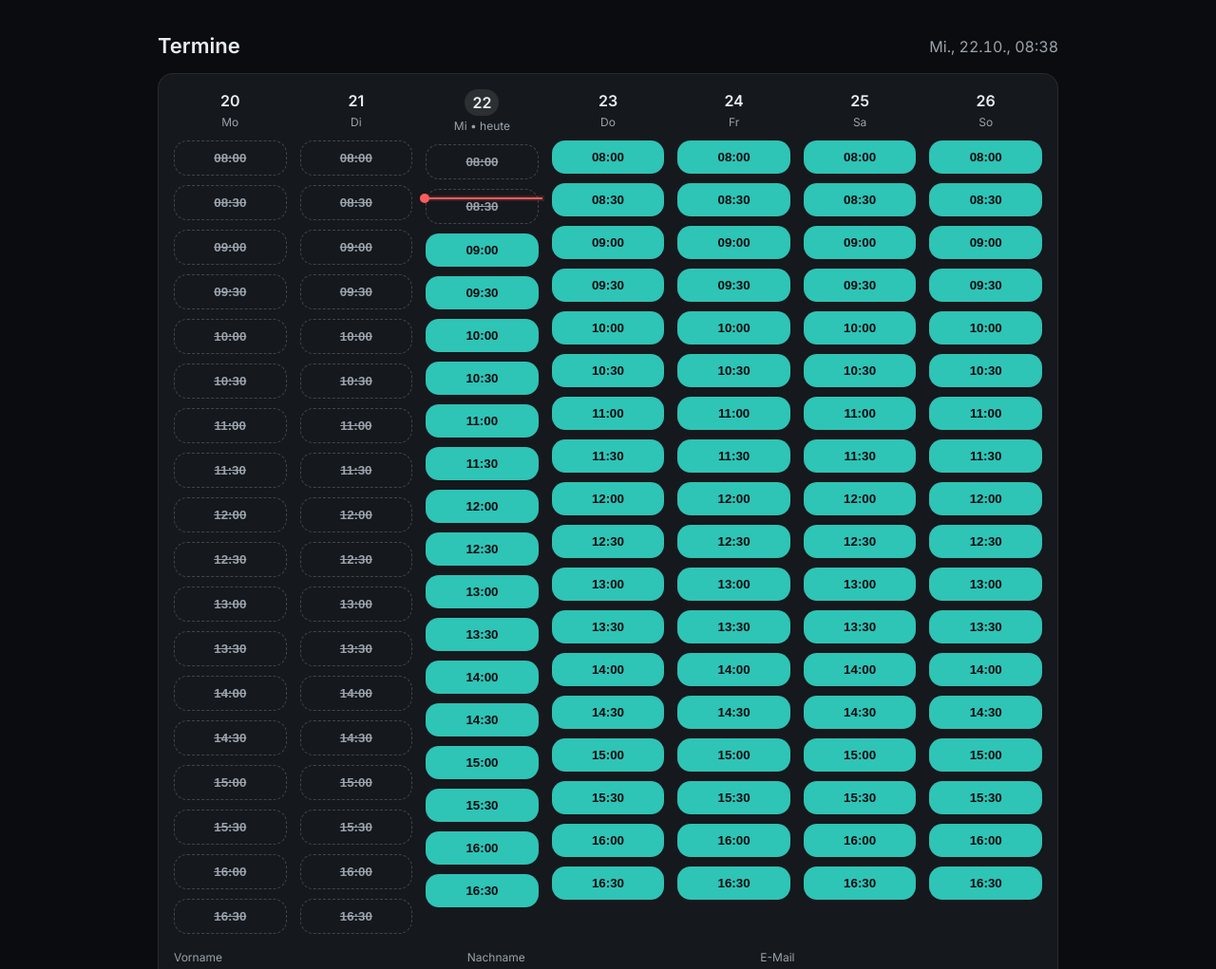
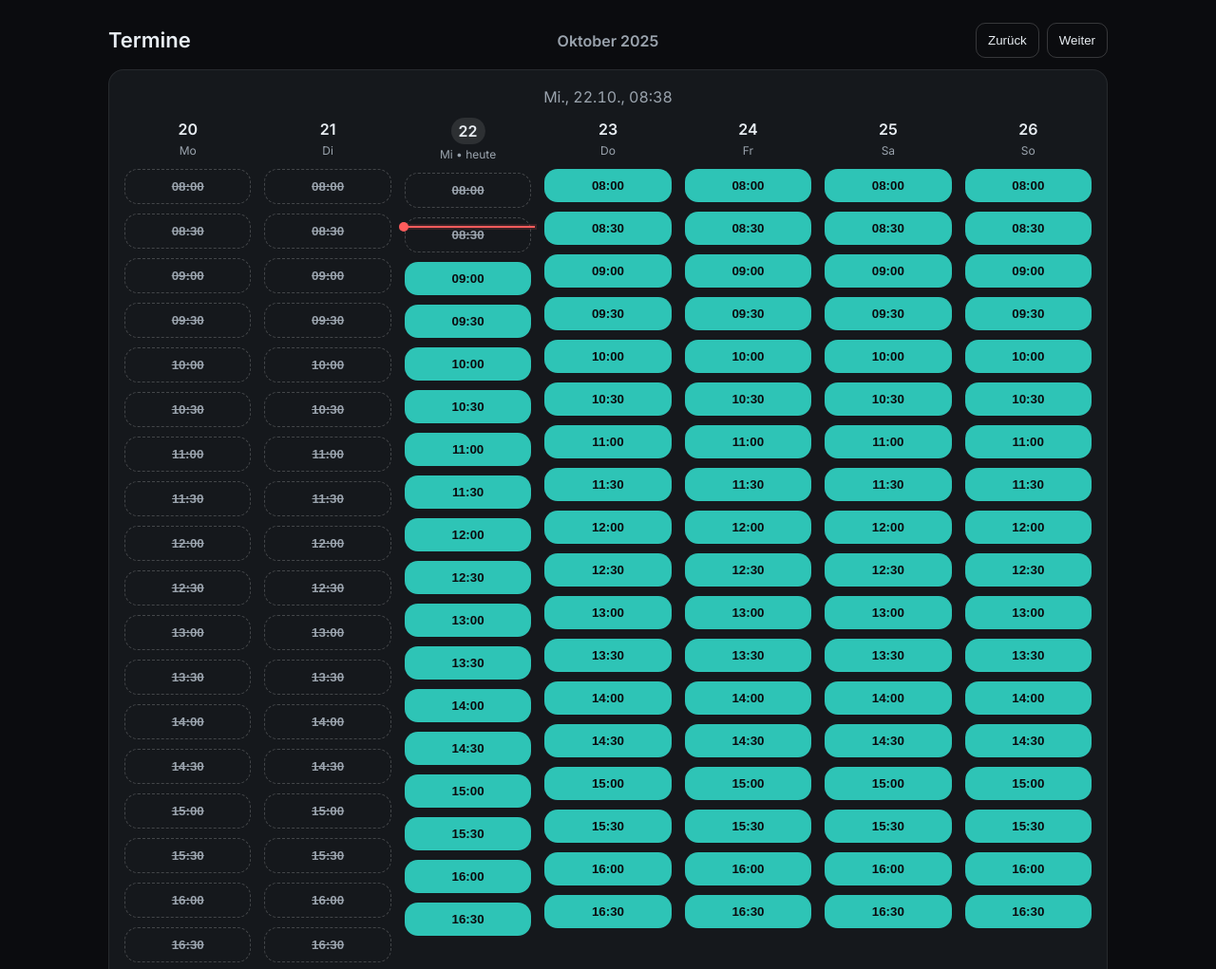
Before and after one commit to clemensjoe11-rgb/termin, a website: page public/index.html in a window 1280 px wide. Shown: the top 1021 px of the page at 95% size. Drawn offline with Linux system fonts and the light colour scheme.

Commit message:
Update index.html

```diff
--- a/public/index.html
+++ b/public/index.html
@@ -7,13 +7,15 @@
 <link href="https://fonts.googleapis.com/css2?family=Inter:wght@400;600&display=swap" rel="stylesheet">
 <style>
   :root { --brand:#2ec4b6; --brand-600:#26a79b; --bg:#0b0c0f; --card:#15181c; --text:#e8edf2; --muted:#9aa3ad; --danger:#ff5c5c; }
-  *{box-sizing:border-box} body{margin:0;background:var(--bg);color:var(--text);font:16px/1.5 Inter,system-ui,Segoe UI,Arial}
-  .wrap{max-width:980px;margin:32px auto;padding:0 16px}
-  header{display:flex;justify-content:space-between;align-items:center;margin-bottom:12px}
-  h1{font-size:22px;margin:0}
-  .clock{font-variant-numeric:tabular-nums;color:var(--muted)}
+  *{box-sizing:border-box}
+  body{margin:0;background:var(--bg);color:var(--text);font:16px/1.5 Inter,system-ui,Segoe UI,Arial;display:grid;place-items:start center;min-height:100svh}
+  .wrap{width:min(1100px,100%);padding:24px}
+  .header-bar{display:grid;grid-template-columns:1fr auto 1fr;align-items:center;margin-bottom:12px}
+  .header-bar h1{justify-self:start;font-size:22px;margin:0}
+  .month{justify-self:center;color:var(--muted);font-weight:600}
+  .controls{justify-self:end;display:flex;gap:8px}
   .card{background:var(--card);border:1px solid rgba(255,255,255,.08);border-radius:16px;padding:16px}
-  .grid{display:grid;grid-template-columns:repeat(7,minmax(0,1fr));gap:14px}
+  .grid{display:grid;grid-template-columns:repeat(7,minmax(0,1fr));gap:14px;justify-items:stretch}
   .day{display:flex;flex-direction:column;gap:10px}
   .head{display:flex;flex-direction:column;align-items:center;gap:2px}
   .dow{color:var(--muted);font-size:12px}
@@ -36,16 +38,22 @@
   button.ghost{background:transparent;border:1px solid rgba(255,255,255,.18);color:var(--text);padding:10px 12px;border-radius:10px;cursor:pointer}
   .hint{color:var(--muted);font-size:13px;margin-top:6px}
   .ok{color:#3ddc97}.err{color:#ff6b6b}
+  .clock{font-variant-numeric:tabular-nums;color:var(--muted)}
 </style>
 </head>
 <body>
 <div class="wrap">
-  <header>
+  <div class="header-bar">
     <h1>Termine</h1>
-    <div class="clock" id="liveClock">—:—</div>
-  </header>
+    <div class="month" id="monthLabel">—</div>
+    <div class="controls">
+      <button type="button" class="ghost" id="prevWeek">Zurück</button>
+      <button type="button" class="ghost" id="nextWeek">Weiter</button>
+    </div>
+  </div>
 
   <div class="card">
+    <div class="clock" id="liveClock" style="text-align:center;margin-bottom:10px">—:—</div>
     <div class="grid" id="weekGrid" aria-live="polite"></div>
 
     <form id="bookForm" class="form" autocomplete="on" novalidate>
@@ -63,8 +71,6 @@
       </div>
       <div class="full">
         <div class="row-end">
-          <button type="button" class="ghost" id="prevWeek">Zurück</button>
-          <button type="button" class="ghost" id="nextWeek">Mehr…</button>
           <button type="submit" class="primary">Bestätigen</button>
         </div>
         <div id="msg" class="hint"></div>
@@ -75,26 +81,22 @@
 
 <script>
 (() => {
-  // Konfiguration
   const SLOT_MINUTES = 30;
   const DAY_START = "08:00";
   const DAY_END   = "17:00";
   const LOCALE = "de-DE";
 
-  // gebuchte Slots als Zeitstempel (ms)
   const booked = new Set(); // Set<number>
+  let weekOffset = 0;
+  let selectedTs = null;
 
-  // State
-  let weekOffset = 0;
-  let selectedTs = null; // number
-
-  // DOM
-  const grid = document.getElementById("weekGrid");
+  const grid  = document.getElementById("weekGrid");
   const clock = document.getElementById("liveClock");
   const prevBtn = document.getElementById("prevWeek");
   const nextBtn = document.getElementById("nextWeek");
   const form = document.getElementById("bookForm");
   const msg  = document.getElementById("msg");
+  const monthLabel = document.getElementById("monthLabel");
 
   prevBtn.onclick = () => { weekOffset -= 1; renderWeek(); };
   nextBtn.onclick = () => { weekOffset += 1; renderWeek(); };
@@ -102,6 +104,13 @@
   function tickClock(){
     const n = new Date();
     clock.textContent = n.toLocaleString(LOCALE,{weekday:'short', day:'2-digit', month:'2-digit', hour:'2-digit', minute:'2-digit'});
+  }
+
+  function monthText(weekStart){
+    const end = addDays(weekStart, 6);
+    const sameMonth = weekStart.getMonth() === end.getMonth() && weekStart.getFullYear() === end.getFullYear();
+    if (sameMonth) return weekStart.toLocaleDateString(LOCALE,{month:'long', year:'numeric'});
+    return `${weekStart.toLocaleDateString(LOCALE,{month:'long'})} / ${end.toLocaleDateString(LOCALE,{month:'long', year:'numeric'})}`;
   }
 
   function rangeTimes(start, end, stepMin) {
@@ -116,32 +125,21 @@
     }
     return out;
   }
-  function startOfWeek(d) {
-    const date = new Date(d);
-    const day = (date.getDay()+6)%7; // Mo=0
-    date.setDate(date.getDate()-day);
-    date.setHours(0,0,0,0);
-    return date;
-  }
-  function addDays(d, n) { const x = new Date(d); x.setDate(x.getDate()+n); return x; }
+  function startOfWeek(d){ const x=new Date(d); const w=(x.getDay()+6)%7; x.setDate(x.getDate()-w); x.setHours(0,0,0,0); return x; }
+  function addDays(d,n){ const x=new Date(d); x.setDate(x.getDate()+n); return x; }
+  function tsFor(date, hm){ const [h,m]=hm.split(':').map(Number); const x=new Date(date); x.setHours(h,m,0,0); return x.getTime(); }
+  function toMin(hhmm){ const [h,m]=hhmm.split(':').map(Number); return h*60+m; }
 
-  // lokale Zeit -> ms-Zeitstempel
-  function tsFor(date, hm){
-    const [h,m] = hm.split(':').map(Number);
-    const x = new Date(date);
-    x.setHours(h, m, 0, 0);
-    return x.getTime();
-  }
-
-  function renderWeek() {
+  function renderWeek(){
     grid.innerHTML = "";
     const now = Date.now();
     const base = startOfWeek(new Date());
     const weekStart = addDays(base, weekOffset*7);
+    monthLabel.textContent = monthText(weekStart);
     const times = rangeTimes(DAY_START, DAY_END, SLOT_MINUTES);
 
-    for (let i=0;i<7;i++) {
-      const day = addDays(weekStart, i);
+    for(let i=0;i<7;i++){
+      const day = addDays(weekStart,i);
       const isToday = day.toDateString() === new Date().toDateString();
 
       const col = document.createElement("div");
@@ -158,8 +156,8 @@
       list.className = "slots";
       col.appendChild(list);
 
-      for (const t of times) {
-        const ts = tsFor(day, t);      // number
+      for(const t of times){
+        const ts = tsFor(day,t);
         const when = new Date(ts);
         const inPast = ts < now;
         const isBooked = booked.has(ts);
@@ -168,10 +166,7 @@
         btn.type = "button";
         btn.textContent = t;
         btn.className = "slot";
-        if (inPast || isBooked) {
-          btn.disabled = true;
-          btn.classList.add("unavailable");
-        }
+        if(inPast || isBooked){ btn.disabled = true; btn.classList.add("unavailable"); }
         btn.onclick = () => {
           document.querySelectorAll(".slot.selected").forEach(b=>b.classList.remove("selected"));
           btn.classList.add("selected");
@@ -181,7 +176,7 @@
         list.appendChild(btn);
       }
 
-      if (isToday) requestAnimationFrame(() => positionNowLine(list));
+      if(isToday) requestAnimationFrame(()=>positionNowLine(list));
       grid.appendChild(col);
     }
   }
@@ -191,39 +186,34 @@
     const endM   = toMin(DAY_END);
     const now = new Date();
     const nowM = now.getHours()*60 + now.getMinutes();
-    if (nowM < startM || nowM > endM) { removeNow(slotsEl); return; }
+    if(nowM < startM || nowM > endM){ removeNow(slotsEl); return; }
 
     const frac = (nowM - startM) / (endM - startM);
     const y = frac * (slotsEl.scrollHeight - 2);
 
     let line = slotsEl.querySelector('.now-line');
     let dot  = slotsEl.querySelector('.now-dot');
-    if (!line) { line = document.createElement('div'); line.className='now-line'; slotsEl.appendChild(line); }
-    if (!dot)  { dot  = document.createElement('div');  dot.className='now-dot';  slotsEl.appendChild(dot); }
+    if(!line){ line=document.createElement('div'); line.className='now-line'; slotsEl.appendChild(line); }
+    if(!dot){  dot=document.createElement('div');  dot.className='now-dot';  slotsEl.appendChild(dot); }
     line.style.top = `${y}px`;
     dot.style.top  = `${y}px`;
   }
   function removeNow(el){ el.querySelectorAll('.now-line,.now-dot').forEach(n=>n.remove()); }
-  function toMin(hhmm){ const [h,m]=hhmm.split(':').map(Number); return h*60+m; }
 
-  function heartbeat(){
-    tickClock();
-    renderWeek(); // alle 30s neu zeichnen
-  }
+  function heartbeat(){ tickClock(); renderWeek(); }
 
-  form.addEventListener("submit", (e) => {
+  form.addEventListener("submit",(e)=>{
     e.preventDefault();
-    msg.textContent = "";
-    const first = form.first.value.trim();
-    const last  = form.last.value.trim();
-    const email = form.email.value.trim();
-    if (selectedTs == null){ msg.innerHTML = '<span class="err">Bitte Termin wählen.</span>'; return; }
-    if (!first || !last){ msg.innerHTML = '<span class="err">Vor- und Nachname angeben.</span>'; return; }
-    if (!/^[^\s@]+@[^\s@]+\.[^\s@]+$/.test(email)){ msg.innerHTML = '<span class="err">E-Mail ungültig.</span>'; return; }
-
+    msg.textContent="";
+    const first=form.first.value.trim();
+    const last =form.last.value.trim();
+    const email=form.email.value.trim();
+    if(selectedTs==null){ msg.innerHTML='<span class="err">Bitte Termin wählen.</span>'; return; }
+    if(!first||!last){ msg.innerHTML='<span class="err">Vor- und Nachname angeben.</span>'; return; }
+    if(!/^[^\s@]+@[^\s@]+\.[^\s@]+$/.test(email)){ msg.innerHTML='<span class="err">E-Mail ungültig.</span>'; return; }
     booked.add(selectedTs);
     renderWeek();
-    msg.innerHTML = '<span class="ok">Vorgemerkt. Bestätigung folgt per E-Mail.</span>';
+    msg.innerHTML='<span class="ok">Vorgemerkt. Bestätigung folgt per E-Mail.</span>';
     form.reset();
   });
 
```
